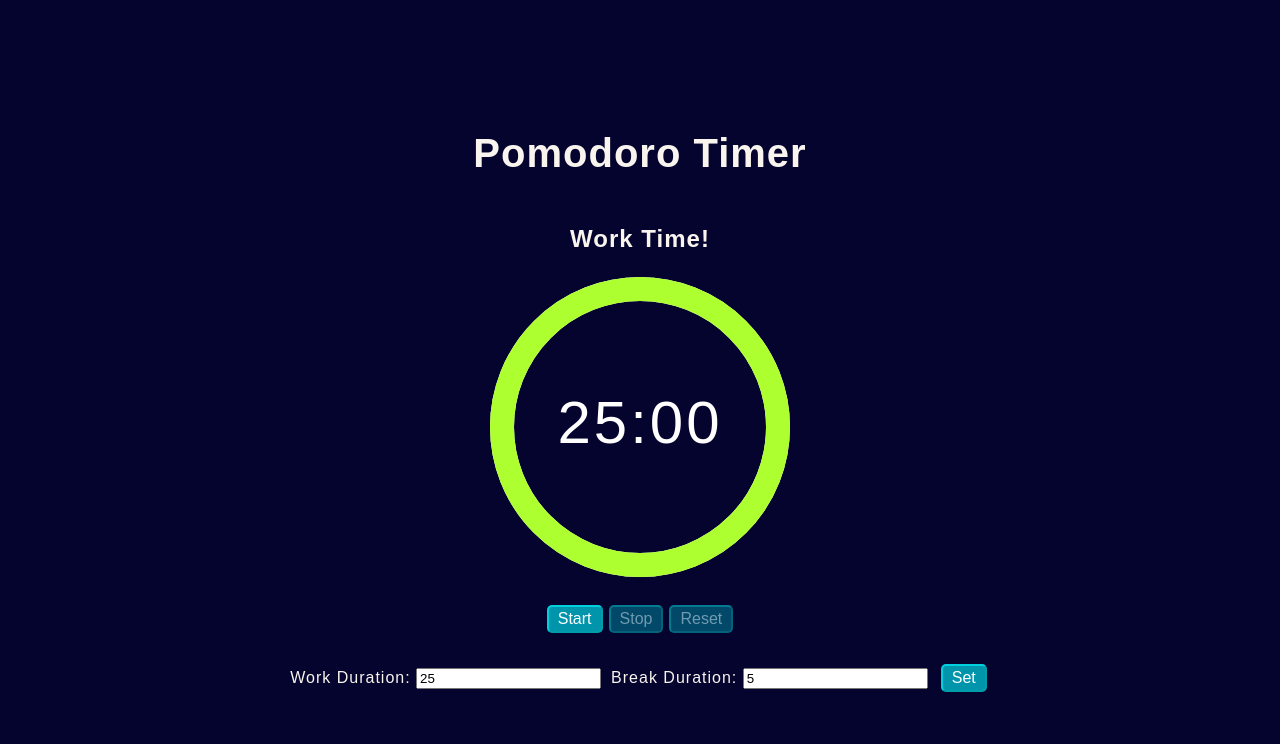
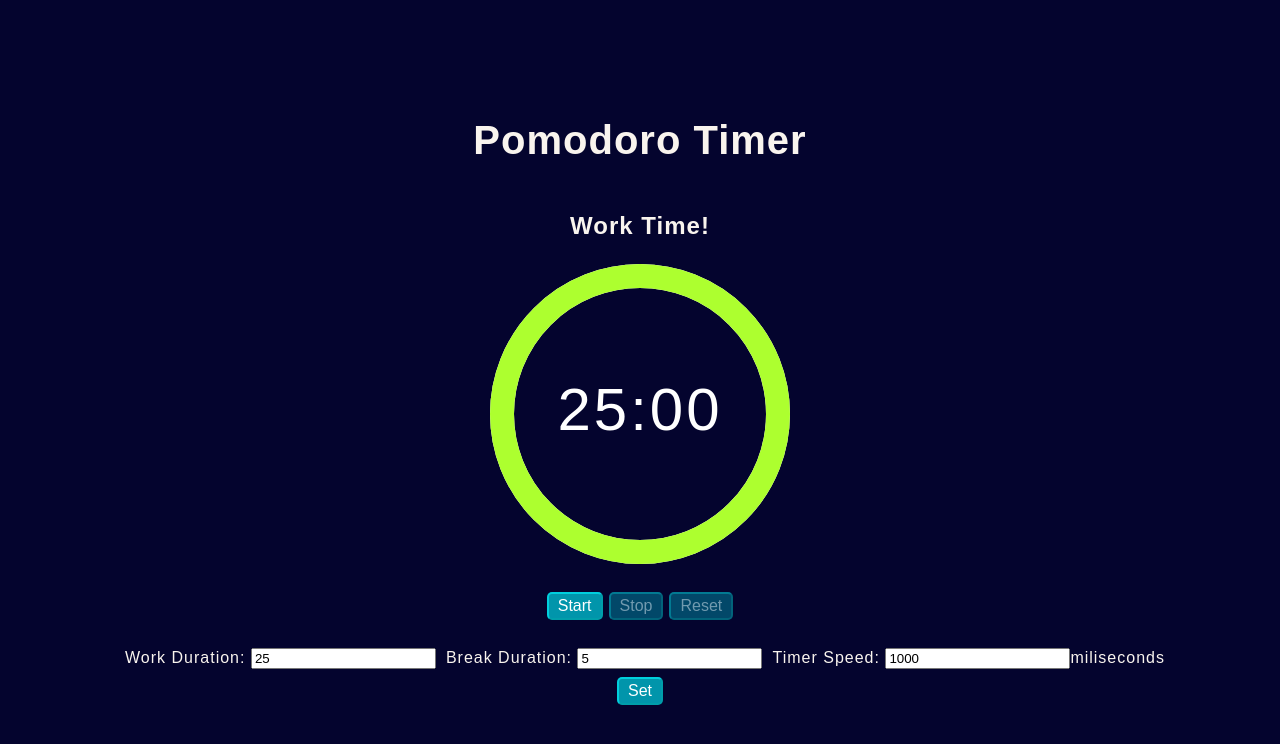
Before and after one commit to Logicalroots/React_project, a React app: page / in a window 1280 px wide. Shown: the top 744 px of the page. Built offline with nearby package versions, Linux system fonts and the light colour scheme.

Commit message:
timer speed feature added

```diff
--- a/src/components/App.js
+++ b/src/components/App.js
@@ -20,6 +20,7 @@ const App = () => {
   const [workflag, setWorkFlag] = useState(true);
   const[settedWorkTime,setSettedWorkTime]=useState(25);
   const[settedBreakTime,setSettedBreakTime]=useState(25);
+  const[timerSpeed,setTimerSpeed]=useState(1000);
 
 
   useEffect(() => {
@@ -50,7 +51,7 @@ const App = () => {
           setDisplayTime(`${showMin}:${showSec}`);
           setSec((sec)=>sec - 1);
 
-        },1000)
+        },timerSpeed)
         return () => clearInterval(timer);
       }
       else {
@@ -62,7 +63,7 @@ const App = () => {
 
     }
 
-  }, [sec, play, min, displayTime, startFlag]);
+  }, [sec, play, min, displayTime, startFlag,timerSpeed]);
 
 
   function workBreakswitch(newTime,workflag){
@@ -84,6 +85,8 @@ const App = () => {
     setStartFlag(true);
     setDisableReset(false);
     setDisableStop(true);
+    setMessage("Work Time");
+    setWorkFlag(true);
 
     if (inputWorkTime == 0 && inputBreakTime == 0) {
       reset();
@@ -102,9 +105,10 @@ const App = () => {
 
 
   function validate(val) {
-    if (val < 0)
+    if (val < 0 || val=='')
       return '';
-    return (val);
+    return (Math.floor(val));
+    // return val
   }
 
   function start() {
@@ -131,10 +135,14 @@ const App = () => {
     setSec(0);
     setInputWorkTime(25);
     setInputBreakTime(5);
+    setTimerSpeed(1000);
     setDisplayTime("25:00");
     setMessage("Work Time");
     setStartFlag(true);
+    setSettedWorkTime(25);
+    setSettedBreakTime(5);
   }
+
 
 
   return (
@@ -160,7 +168,10 @@ const App = () => {
           <input id="break-duration" type="number" data-testid='break-duration' value={inputBreakTime} placeholder="break duration" onChange={(e) => setInputBreakTime
           (validate(e.target.value))} disabled={disableInput} required/>
 
-          <button data-testid='set-btn' disabled={disableSet} >Set</button>
+          <label htmlFor="timer-speed">Timer Speed: </label>
+          <input type="number" value={timerSpeed} onChange={(e)=>setTimerSpeed(validate(e.target.value))} disabled={disableInput} required/><span>miliseconds</span>
+          <div id="set"><button data-testid='set-btn' disabled={disableSet} >Set</button></div>
+
         </form>
       </div>
     </div>
--- a/src/styles/App.css
+++ b/src/styles/App.css
@@ -60,11 +60,16 @@ button:disabled:hover{
     cursor: not-allowed;
 }
 
-input{
-    margin-right: 10px;
+label{
+    margin-left: 10px;
 }
 #pomodoro{
     display: flex;
     align-items: center;
 
 }
+#set{
+    display: flex;
+    justify-content: center;
+    margin-top: 5px;
+}
```
